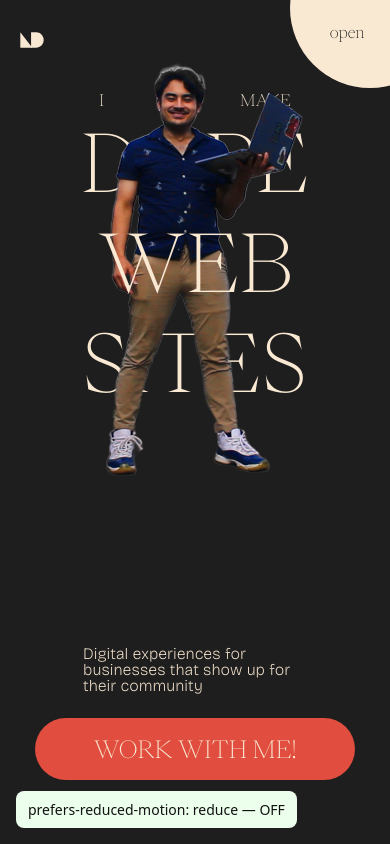
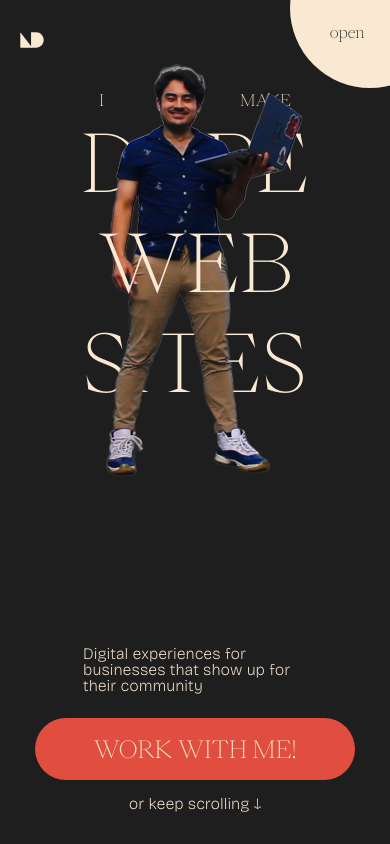
Before and after one commit to darcynoa/noahdarcy.dev, a Next.js app: page / in a window 390 px wide. Shown: the top 844 px of the page. Built offline with nearby package versions, Linux system fonts and the light colour scheme; a web font is replaced by a local one.

Commit message:
going to debug phone using netlify

```diff
--- a/app/page.tsx
+++ b/app/page.tsx
@@ -3,14 +3,12 @@
 import { ReactLenis } from "lenis/react";
 import Hero from "@/components/home/Hero";
 import Work from "@/components/home/Work";
-import ReducedMotionIndicator from "@/components/ReducedMotionIndicator";
 
 export default function Home() {
     return (
         <>
             <ReactLenis root />
             <Hero />
-            <ReducedMotionIndicator />
             <Work />
         </>
     );
--- a/components/ReducedMotionIndicator.tsx
+++ /dev/null
@@ -1,48 +0,0 @@
-"use client";
-
-import { useEffect, useState } from "react";
-
-export default function ReducedMotionIndicator() {
-    const [reduced, setReduced] = useState<boolean | null>(null);
-
-    useEffect(() => {
-        if (typeof window === "undefined" || !window.matchMedia) {
-            return;
-        }
-        const mq = window.matchMedia("(prefers-reduced-motion: reduce)");
-        const update = () => setReduced(mq.matches);
-
-        update();
-        // Use modern event API with fallback
-        if (mq.addEventListener) mq.addEventListener("change", update);
-        else mq.addListener(update);
-
-        return () => {
-            if (mq.removeEventListener)
-                mq.removeEventListener("change", update);
-            else mq.removeListener(update);
-        };
-    }, []);
-
-    if (reduced === null) return null;
-
-    return (
-        <div
-            style={{
-                position: "fixed",
-                bottom: 16,
-                left: 16,
-                padding: "8px 12px",
-                background: reduced ? "#ffecec" : "#ecffec",
-                color: "#111",
-                borderRadius: 8,
-                fontSize: 14,
-                zIndex: 9999,
-            }}
-        >
-            {reduced
-                ? "prefers-reduced-motion: reduce — ON"
-                : "prefers-reduced-motion: reduce — OFF"}
-        </div>
-    );
-}
--- a/components/home/Hero.tsx
+++ b/components/home/Hero.tsx
@@ -36,6 +36,7 @@
             return;
 
         tl.set(imageRef.current, {
+            opacity: 0,
             y: 50,
         });
 
@@ -113,7 +114,7 @@
                 </h1>
                 <div
                     ref={imageRef}
-                    className="absolute top-[58%] left-[50%] flex h-full w-full -translate-x-1/2 -translate-y-1/2 items-center justify-center opacity-0"
+                    className="absolute top-[58%] left-[50%] flex h-full w-full -translate-x-1/2 -translate-y-1/2 items-center justify-center"
                 >
                     <Image
                         className="w-[14.5rem] object-cover lg:w-[20rem]"
```
